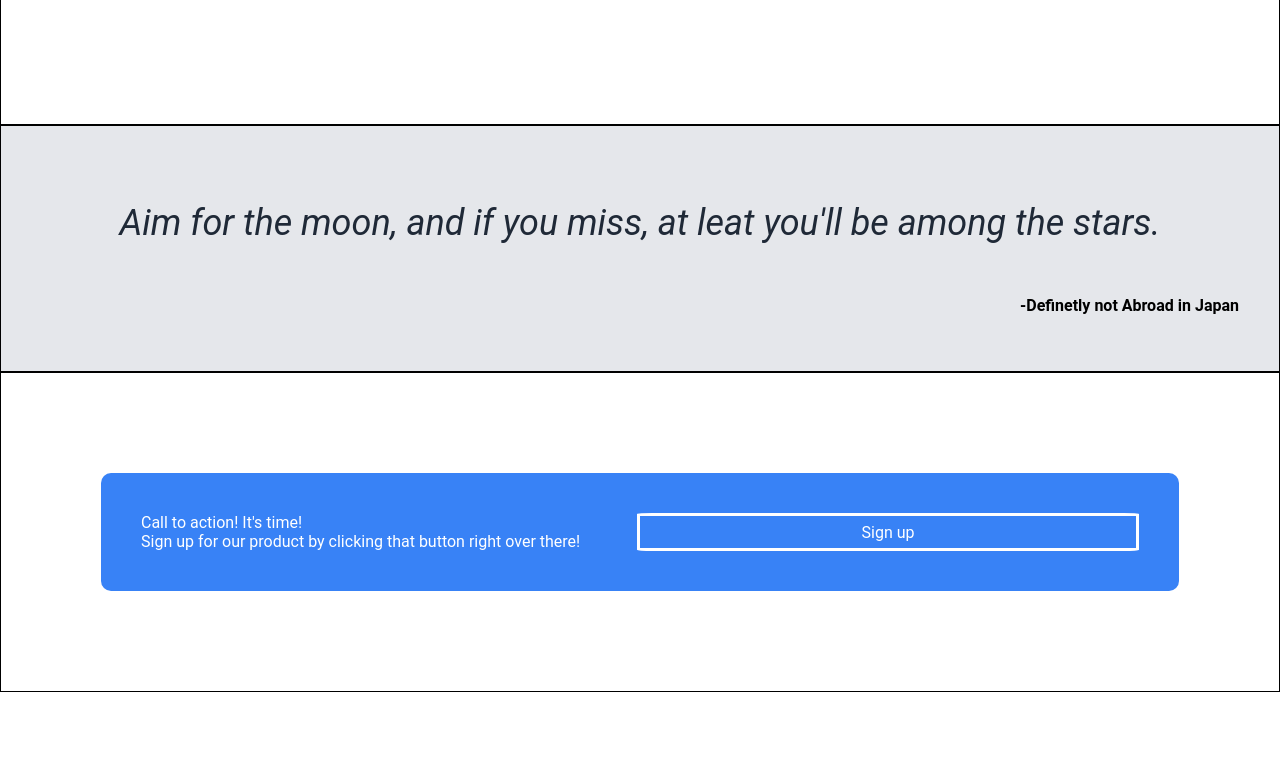
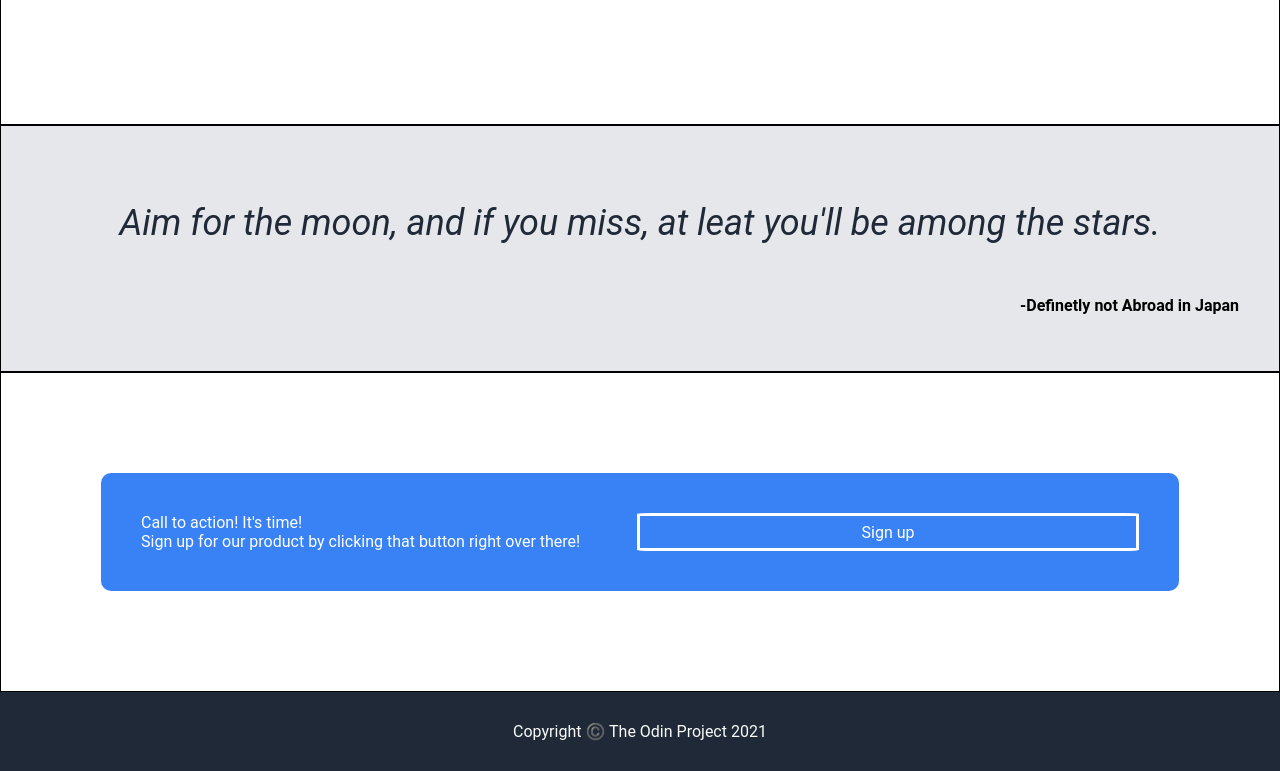
Before and after one commit to IsaacAkin/landing-page, a plain HTML site: page index.html in a window 1280 px wide. Shown: the part 839-1610 px from the top of the page. Before the commit the page ends 1531 px from the top, so only its background shows below. Drawn offline with Linux system fonts and the light colour scheme.

Commit message:
completed the footer
- created the div for the footer

- centred the text of the footer and changed the font colour to white

- changed the background colour do a dark navy blue

```diff
--- a/index.html
+++ b/index.html
@@ -84,4 +84,9 @@
     </div>
   </body>
   <!-- SECTION FOUR -->
+
+  <!-- FOOTER -->
+  <div class="footer">
+    <div>Copyright ©️ The Odin Project 2021</div>
+  </div>
 </html>
--- a/styles.css
+++ b/styles.css
@@ -223,3 +223,14 @@ body {
     align-items: center;
     flex: 1;
 }
+
+/* FOOTER */
+.footer {
+    background-color: #1F2937;
+    color: #f9faf8;
+    padding: 30px;
+    display: flex;
+    justify-content: center;
+    align-items: center;
+    flex: 1;
+}
```
